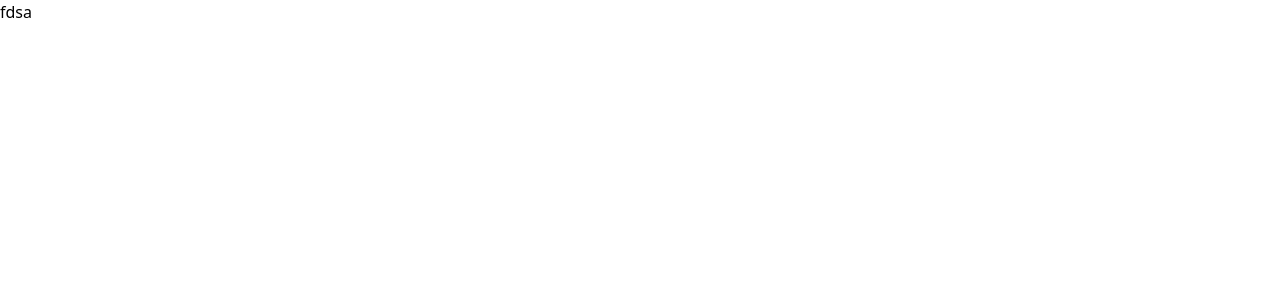
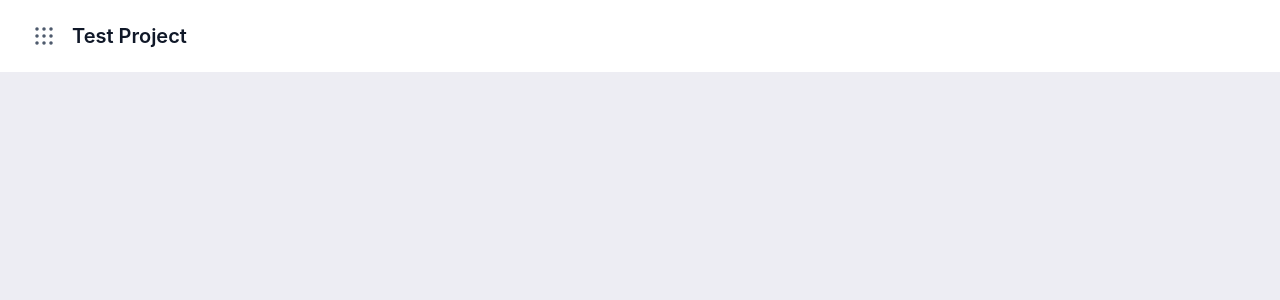
Before and after one commit to BishamKunwor/nipuna-table-task, a React (Vite) app: page / in a window 1280 px wide. Shown: the top 300 px of the page. Built offline with nearby package versions, Linux system fonts and the light colour scheme.

Commit message:
Add Base Layout For NavBar

```diff
--- a/src/App.tsx
+++ b/src/App.tsx
@@ -1,3 +1,9 @@
+import Layout from './components/Layout'
+
 export default function App () {
-  return <main>fdsa</main>
+  return (
+    <>
+      <Layout />
+    </>
+  )
 }
--- /dev/null
+++ b/src/components/Layout/index.tsx
@@ -0,0 +1,11 @@
+import { ReactNode } from 'react'
+import NavBar from '../NavBar/Index'
+
+export default function Layout ({ children }: { children?: ReactNode }) {
+  return (
+    <>
+      <NavBar />
+      {children}
+    </>
+  )
+}
--- /dev/null
+++ b/src/components/NavBar/DashboardConfig.tsx
@@ -0,0 +1,8 @@
+export default function DashboardConfig () {
+  return (
+    <main className='flex gap-6'>
+      <div className=''></div>
+      <div className=''></div>
+    </main>
+  )
+}
--- /dev/null
+++ b/src/components/NavBar/index.tsx
@@ -0,0 +1,15 @@
+import DashboardConfig from './DashboardConfig'
+
+export default function NavBar () {
+  return (
+    <nav className='px-8 max-h-20 min-h-[72px] flex items-center bg-white justify-between'>
+      <aside className='flex gap-4'>
+        <button>
+          <img src='/icons/dots-grid.svg' title='Menu' />
+        </button>
+        <h1 className='text-xl leading-7 font-semibold'>Test Project</h1>
+      </aside>
+      <DashboardConfig />
+    </nav>
+  )
+}
--- a/src/index.css
+++ b/src/index.css
@@ -1,3 +1,18 @@
 @tailwind base;
 @tailwind components;
 @tailwind utilities;
+
+@import url("https://fonts.googleapis.com/css2?family=Inter:wght@400;500;600;700;800&display=swap");
+
+:root {
+  --h1: #101828;
+}
+
+h1 {
+  color: var(--h1, #101828);
+}
+
+body {
+  background-color: #ededf3;
+  font-family: "Inter", sans-serif;
+}
```
Also changed, not shown: public/icons/dots-grid.svg (added).
